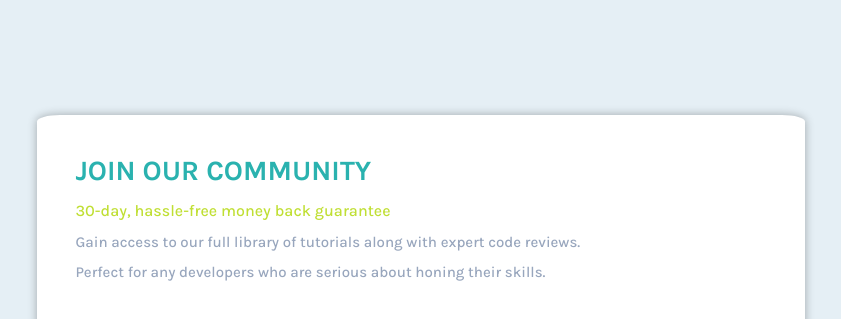
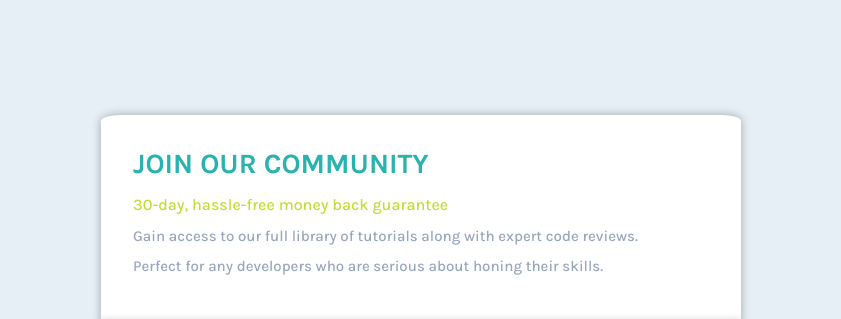
Before and after one commit to syarifabdurrahman/single-Price, a plain HTML site: page index.html in a window 1280 px wide. Shown: the top 319 px of the page, without its empty margins (219-1060 px from the left). Drawn offline with nearby package versions, Linux system fonts and the light colour scheme.

Commit message:
Update style.css

```diff
--- a/css/style.css
+++ b/css/style.css
@@ -11,7 +11,7 @@ body{
 }
 
 .box{
-    padding: 9% 20% 2%;
+    padding: 9% 25% 2%;
 }
 
 /* Card */
@@ -39,7 +39,7 @@ body{
 
 .top-text{
     color: hsl(218, 22%, 67%);
-    padding-right: 25%;
+    padding-right: 10%;
 }
 
 .btm-card {
```
